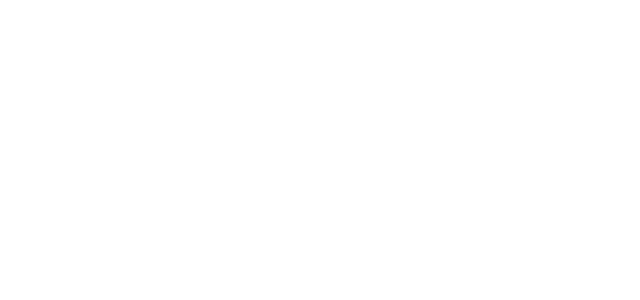
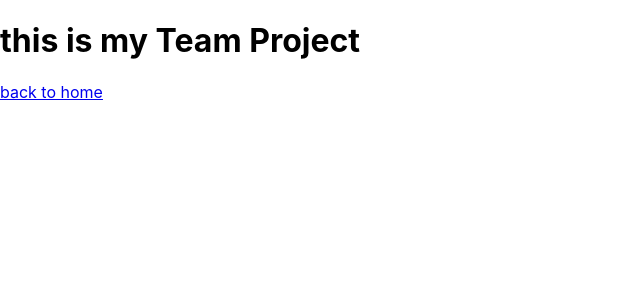
Before and after one commit to Simhadri3759/StatshingExample, a React (Create React App) app: page /myTeam in a window 1280 px wide. Before the commit this address had no page. Shown: the top 300 px of the page, without its empty margins (0-640 px from the left). Built offline with nearby package versions, Linux system fonts and the light colour scheme.

Commit message:
My feature team work

```diff
--- a/src/App.js
+++ b/src/App.js
@@ -7,6 +7,7 @@ import { useContext } from "react";
 import About from "./About";
 import { MyContextDataProvider } from "./UseContext";
 import Carrer from "./Carrer";
+import MyTeam from "./MyTeam";
 function App() {
   return (
     <div>
@@ -16,6 +17,7 @@ function App() {
           <Route path="contact" element={<Contact />}></Route>
           <Route path="about" element={<About />}></Route>
           <Route path="carrer" element={<Carrer/>} ></Route>
+          <Route path="myTeam" element={<MyTeam/>}></Route>
         </Routes>
       </MyContextDataProvider>
     </div>
--- a/src/Home.jsx
+++ b/src/Home.jsx
@@ -22,6 +22,7 @@ const Home = () => {
           <Link to="/">Home</Link>
           <Link to="about">About</Link>
           <Link to="carrer">Carrer</Link>
+          <Link to="myTeam">Myteam</Link>
         </nav>
         <button style={{ marginTop: "1rem", cursor: "pointer" }}>
           Dark/white-btn
--- /dev/null
+++ b/src/MyTeam.jsx
@@ -0,0 +1,13 @@
+import React from 'react'
+import { Link } from "react-router-dom";
+
+const MyTeam = () => {
+  return (
+    <div>
+      <h1>this is my Team Project</h1>
+       <Link to="/">back to home</Link>
+    </div>
+  )
+}
+
+export default MyTeam
```
